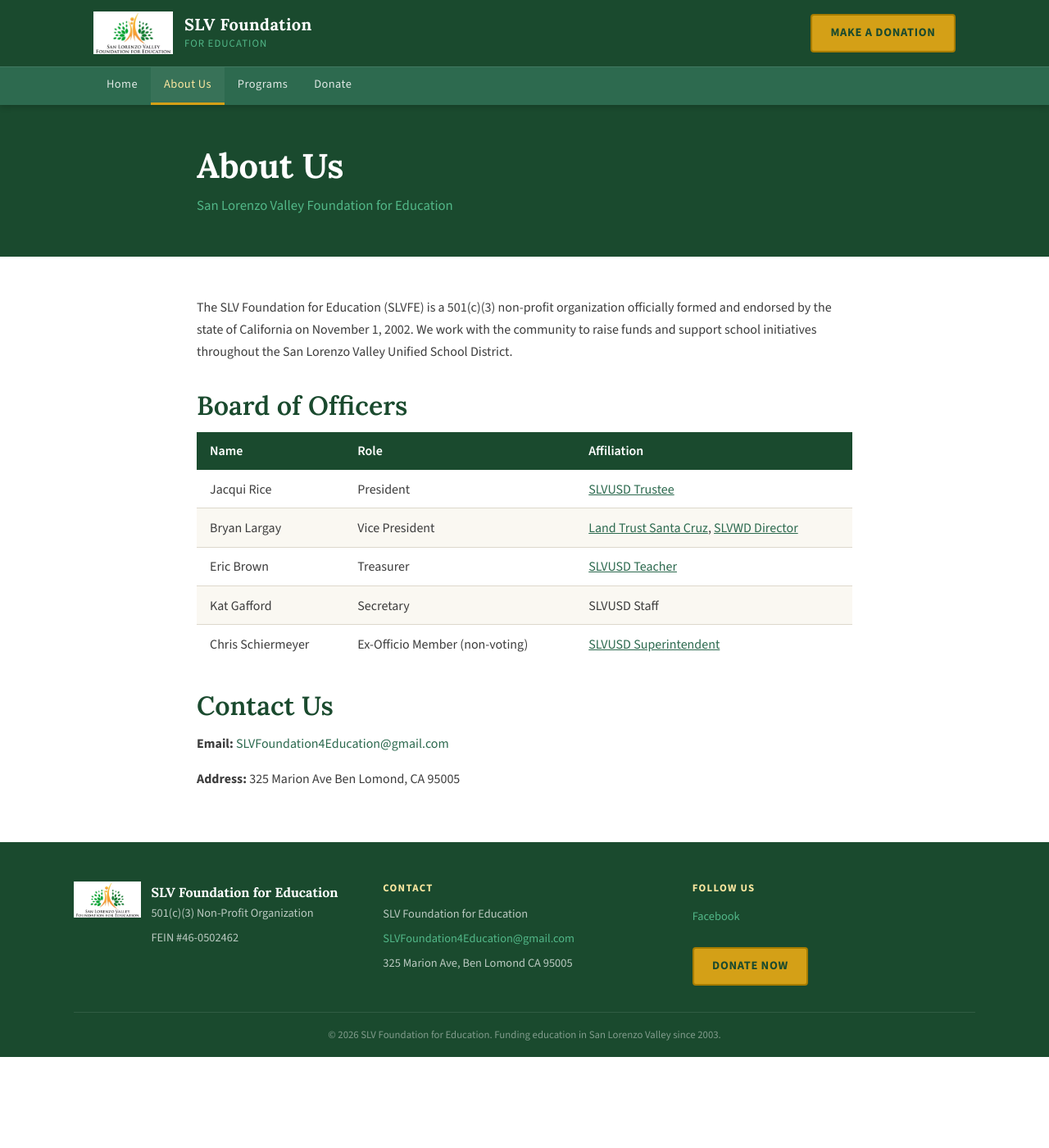
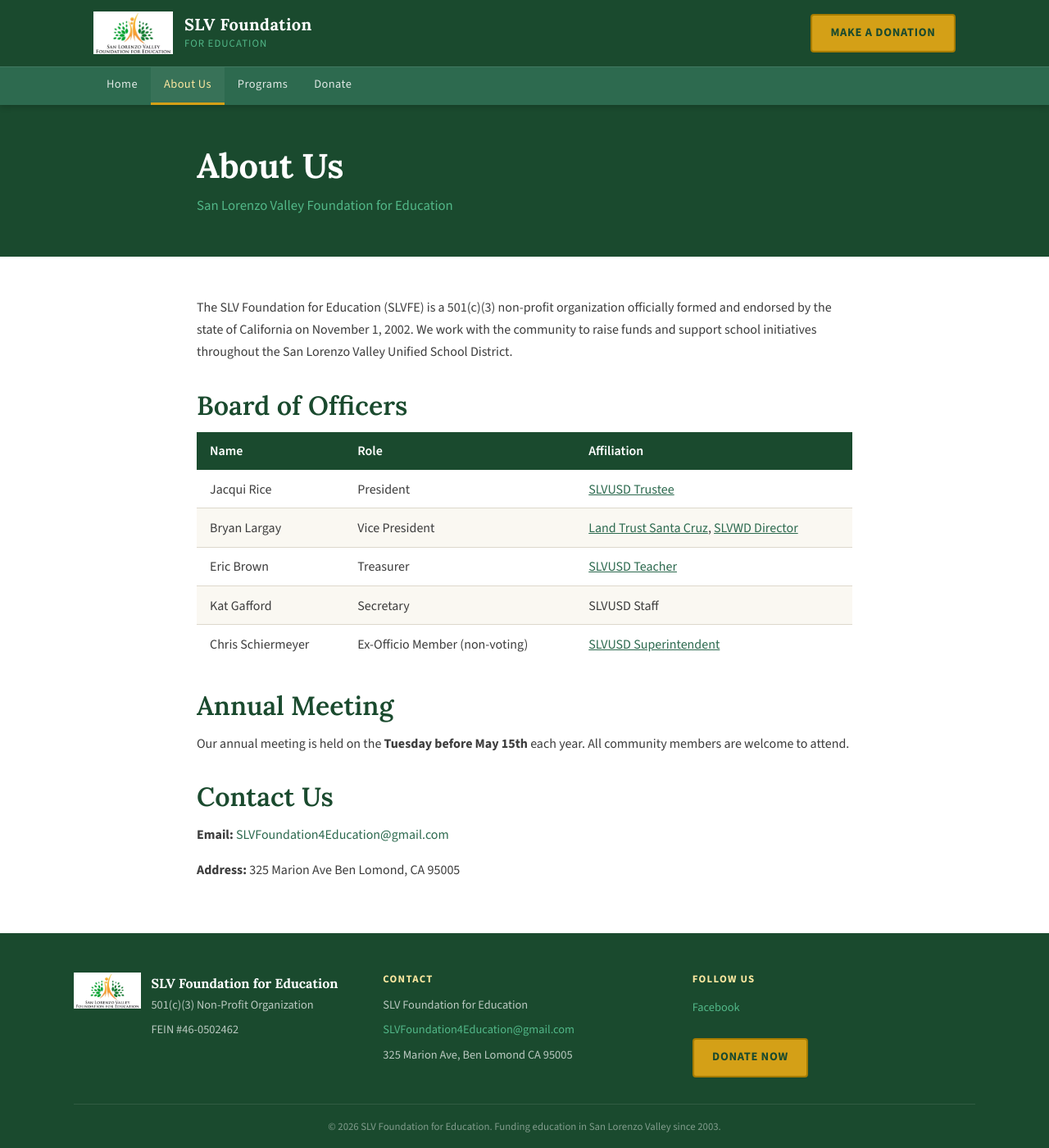
Before and after one commit to porttack/foundation, a Jekyll site: the page built from about.md, in a window 1280 px wide and 1400 px high. Shown: the whole window at 82% size. Built offline with Jekyll 4.4.1, drawn with Linux system fonts in a browser that asks for light colours.

Commit message:
Add annual meeting date to About page
Co-Authored-By: Claude Sonnet 4.6 <noreply@anthropic.com>

```diff
--- a/about.md
+++ b/about.md
@@ -16,6 +16,10 @@ The SLV Foundation for Education (SLVFE) is a 501(c)(3) non-profit organization
 | Kat Gafford | Secretary | SLVUSD Staff |
 | Chris Schiermeyer | Ex-Officio Member (non-voting) | [SLVUSD Superintendent](https://www.slvusd.org/apps/pages/index.jsp?uREC_ID=1128468&type=d&pREC_ID=1399200) |
 
+## Annual Meeting
+
+Our annual meeting is held on the **Tuesday before May 15th** each year. All community members are welcome to attend.
+
 ## Contact Us
 
 **Email:** [SLVFoundation4Education@gmail.com](mailto:SLVFoundation4Education@gmail.com)
```
